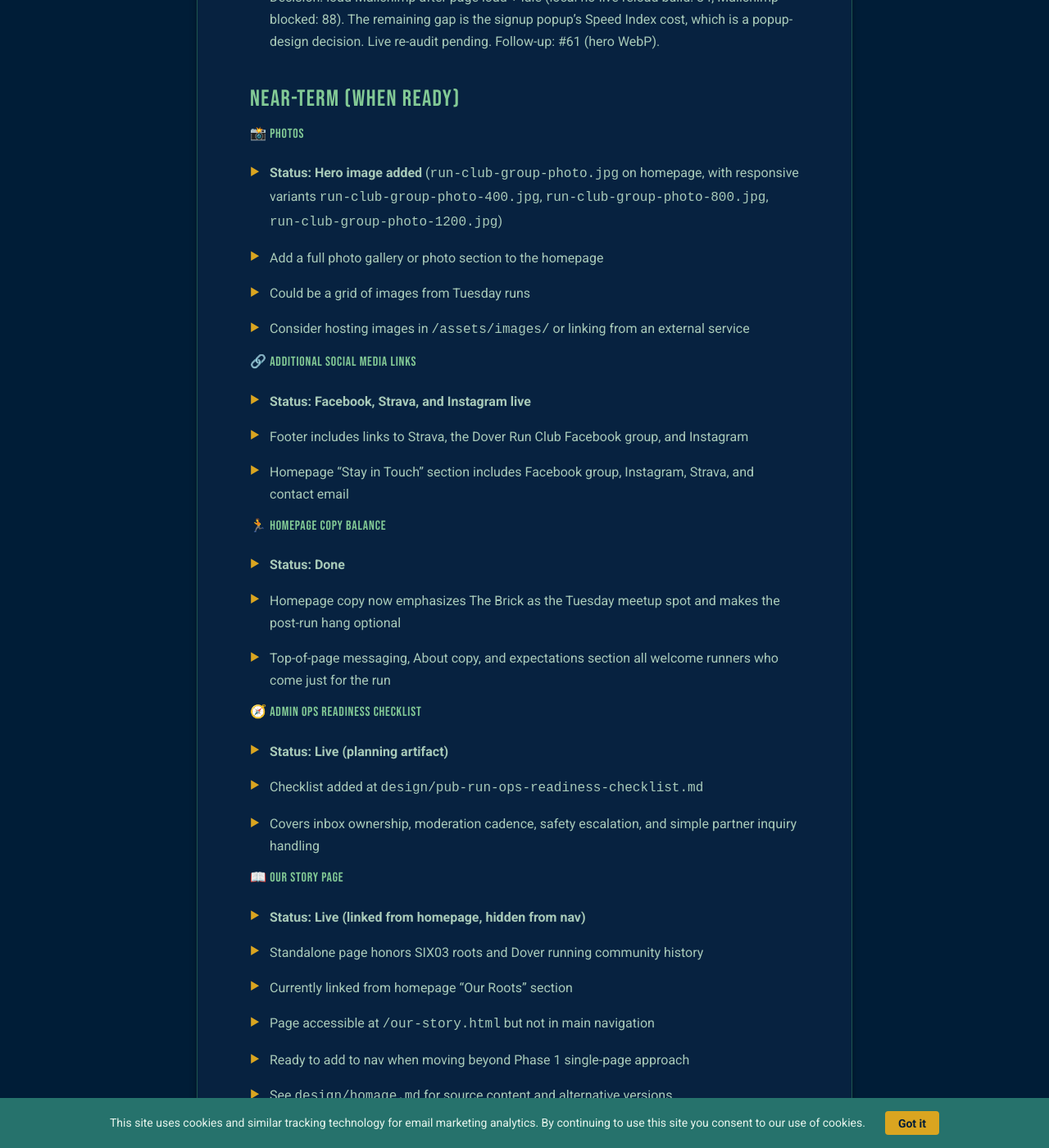
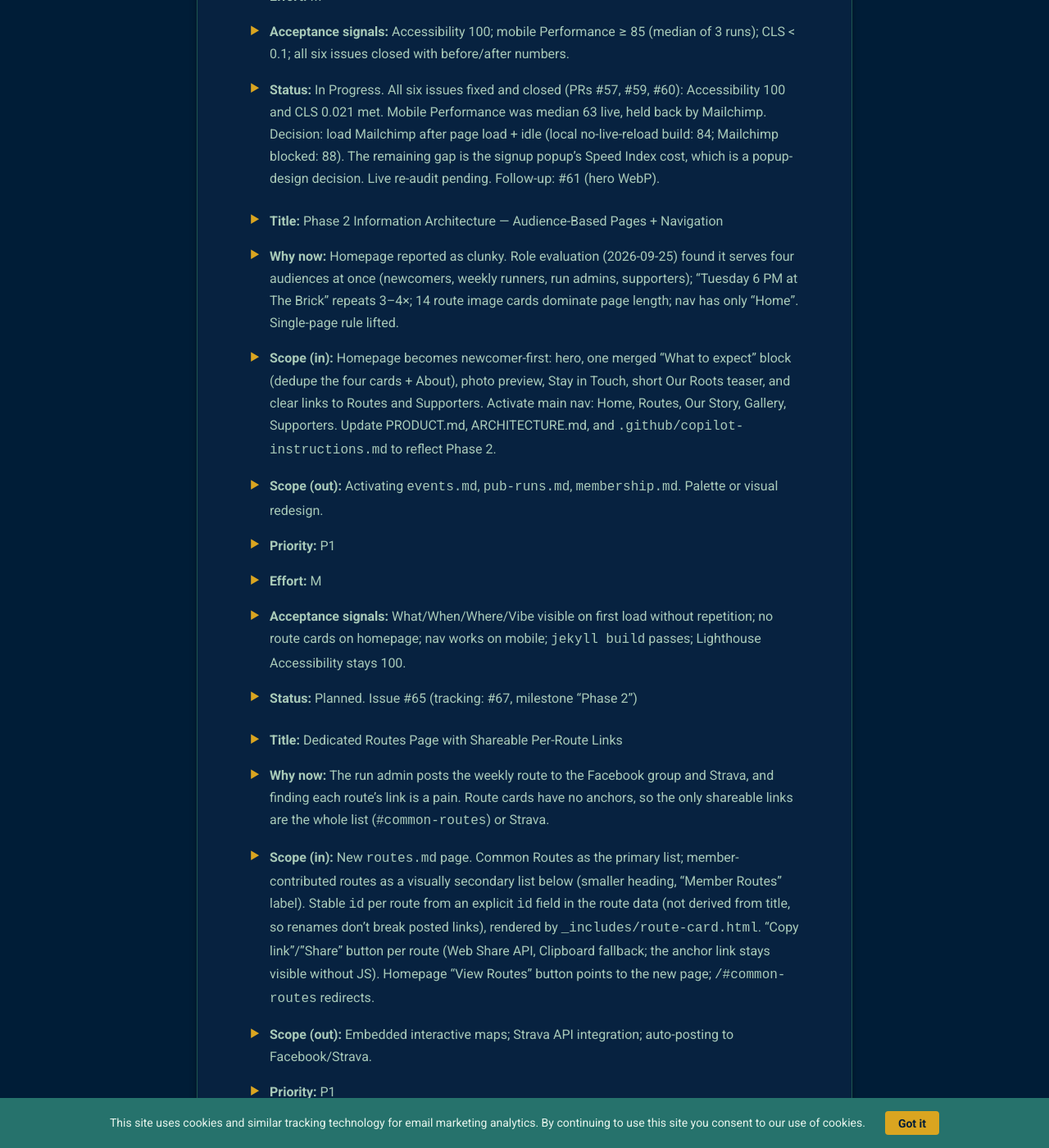
Before and after one commit to dekay2001/dover-run-club-website, a Jekyll site: the page built from design/website-roadmap.md, in a window 1280 px wide and 1400 px high, scrolled down 11907 px. Shown: the whole window at 82% size. Built offline with Jekyll 4.4.1, drawn with Linux system fonts in a browser that asks for light colours; our own code applies the rules of GitHub Pages for plain Markdown files; some of the changed text lies outside the part shown.

Commit message:
Phase 2 planning: target roles, roadmap items, supporters seed data (#67)
Records Phase 2 decisions from the 2026-09-25 role evaluation. Tracks #63, #64, #65, #66.

```diff
--- a/design/website-roadmap.md
+++ b/design/website-roadmap.md
@@ -36,7 +36,9 @@
 | Decision | Choice | Reasoning |
 |----------|--------|-----------|
 | Club name | Dover Run Club | Clear, local identity — not tied to any business name |
-| Site structure | Single page (home only) | Keep it simple; don't expose unfinished pages |
+| Site structure | Single page (home only) — _superseded 2026-09-25_ | Keep it simple; don't expose unfinished pages |
+| Site structure (Phase 2) | Multi-page, audience-based navigation (2026-09-25) | Homepage became cluttered serving newcomers, weekly runners, run admins, and supporters at once |
+| Member routes | Secondary list, distinct from Common Routes | Common routes are the club's official set; member routes are extras |
 | Tone | Casual & fun | Matches the social pub-run culture of the group |
 | Six03 Endurance | Not prominently featured | Club has its own identity; affiliation may be added later |
 | Membership/fees | Not applicable for now | No membership structure currently needed |
@@ -219,6 +221,42 @@
 - **Acceptance signals:** Accessibility 100; mobile Performance ≥ 85 (median of 3 runs); CLS < 0.1; all six issues closed with before/after numbers.
 - **Status:** In Progress. All six issues fixed and closed (PRs #57, #59, #60): Accessibility 100 and CLS 0.021 met. Mobile Performance was median 63 live, held back by Mailchimp. Decision: load Mailchimp after page load + idle (local no-live-reload build: 84; Mailchimp blocked: 88). The remaining gap is the signup popup's Speed Index cost, which is a popup-design decision. Live re-audit pending. Follow-up: #61 (hero WebP).
 
+- **Title:** Phase 2 Information Architecture — Audience-Based Pages + Navigation
+- **Why now:** Homepage reported as clunky. Role evaluation (2026-09-25) found it serves four audiences at once (newcomers, weekly runners, run admins, supporters); "Tuesday 6 PM at The Brick" repeats 3–4×; 14 route image cards dominate page length; nav has only "Home". Single-page rule lifted.
+- **Scope (in):** Homepage becomes newcomer-first: hero, one merged "What to expect" block (dedupe the four cards + About), photo preview, Stay in Touch, short Our Roots teaser, and clear links to Routes and Supporters. Activate main nav: Home, Routes, Our Story, Gallery, Supporters. Update PRODUCT.md, ARCHITECTURE.md, and `.github/copilot-instructions.md` to reflect Phase 2.
+- **Scope (out):** Activating `events.md`, `pub-runs.md`, `membership.md`. Palette or visual redesign.
+- **Priority:** P1
+- **Effort:** M
+- **Acceptance signals:** What/When/Where/Vibe visible on first load without repetition; no route cards on homepage; nav works on mobile; `jekyll build` passes; Lighthouse Accessibility stays 100.
+- **Status:** Planned. Issue #65 (tracking: #67, milestone "Phase 2")
+
+- **Title:** Dedicated Routes Page with Shareable Per-Route Links
+- **Why now:** The run admin posts the weekly route to the Facebook group and Strava, and finding each route's link is a pain. Route cards have no anchors, so the only shareable links are the whole list (`#common-routes`) or Strava.
+- **Scope (in):** New `routes.md` page. Common Routes as the primary list; member-contributed routes as a visually secondary list below (smaller heading, "Member Routes" label). Stable `id` per route from an explicit `id` field in the route data (not derived from title, so renames don't break posted links), rendered by `_includes/route-card.html`. "Copy link"/"Share" button per route (Web Share API, Clipboard fallback; the anchor link stays visible without JS). Homepage "View Routes" button points to the new page; `/#common-routes` redirects.
+- **Scope (out):** Embedded interactive maps; Strava API integration; auto-posting to Facebook/Strava.
+- **Priority:** P1
+- **Effort:** M
+- **Acceptance signals:** Each route has a stable URL (e.g., `/routes.html#reds-5mi`) that lands on that card; admin can copy a route link in one tap on mobile; member routes render below and distinct from common routes; route image weight does not regress in Lighthouse.
+- **Status:** Planned. Issue #63
+
+- **Title:** "This Tuesday" Route Callout (One-Line Weekly Update)
+- **Why now:** Lets the admin post the same link every week (or pin it) instead of hunting for a new one; runners always see tonight's route first.
+- **Scope (in):** `_data/this_week.yml` with route slug, date, and optional note (e.g., weather change). Callout at top of Routes page (`#this-week`) linking to that route card, showing the date so staleness is visible. Optional mention in homepage hero.
+- **Scope (out):** Scheduling, automation, CMS.
+- **Priority:** P2
+- **Effort:** S
+- **Acceptance signals:** Editing one line in `_data/this_week.yml` updates the callout; `/routes.html#this-week` always shows the current route. Depends on the Routes page item.
+- **Status:** Planned. Issue #66
+
+- **Title:** Supporters Page — Recognize Donors + "Work With Us" Path
+- **Why now:** The club has already received support from The Brick (running singlets), C. B. Gitty (running singlets), and Middleton Chiropractic (running shorts). None are recognized on the site, and future partners have no path beyond the general email.
+- **Scope (in):** Replace placeholder tiers in `sponsors.md` with a real Supporters page driven by `_data/supporters.yml` (name, link, contribution; names only, no logos; seeded with current supporters). Short "Work with us" section: who we are, typical turnout, years running, helpful kinds of support (gear, venue, event co-hosting), and contact email with a suggested subject line. Small supporter thank-you in footer or homepage. Remove `published: false`.
+- **Scope (out):** Paid tiers/pricing; donation processing; nonprofit governance content (revisit if 501(c)(3) formalizes).
+- **Priority:** P1
+- **Effort:** M
+- **Acceptance signals:** All current supporters listed by name with a link and what they gave (each given a courtesy heads-up before launch); partner inquiries have a clear path; page linked in nav; `jekyll build` passes.
+- **Status:** Planned. Issue #64
+
 ### Near-Term (when ready)
 
 #### 📸 Photos
@@ -253,6 +291,7 @@
 ### Medium-Term (if there's demand)
 
 #### 🗺️ Routes Page
+- **Status: Promoted to Canonical Idea Backlog (2026-09-25)**
 - Showcase the variety of routes the club runs on Tuesdays
 - Could include maps, distances, descriptions
 - Possible integration with Strava or MapMyRun links
@@ -279,6 +318,7 @@
 - Currently has placeholder content in `membership.md`
 
 #### 💼 Sponsors Page
+- **Status: Promoted to Canonical Idea Backlog as Supporters Page (2026-09-25)**
 - If local businesses want to sponsor or be recognized
 - Tiered sponsorship structure already templated in `sponsors.md`
 
```
Also changed, not shown: PRODUCT.md (+11 -5 lines), _data/supporters.yml (added, +10 -0 lines).
